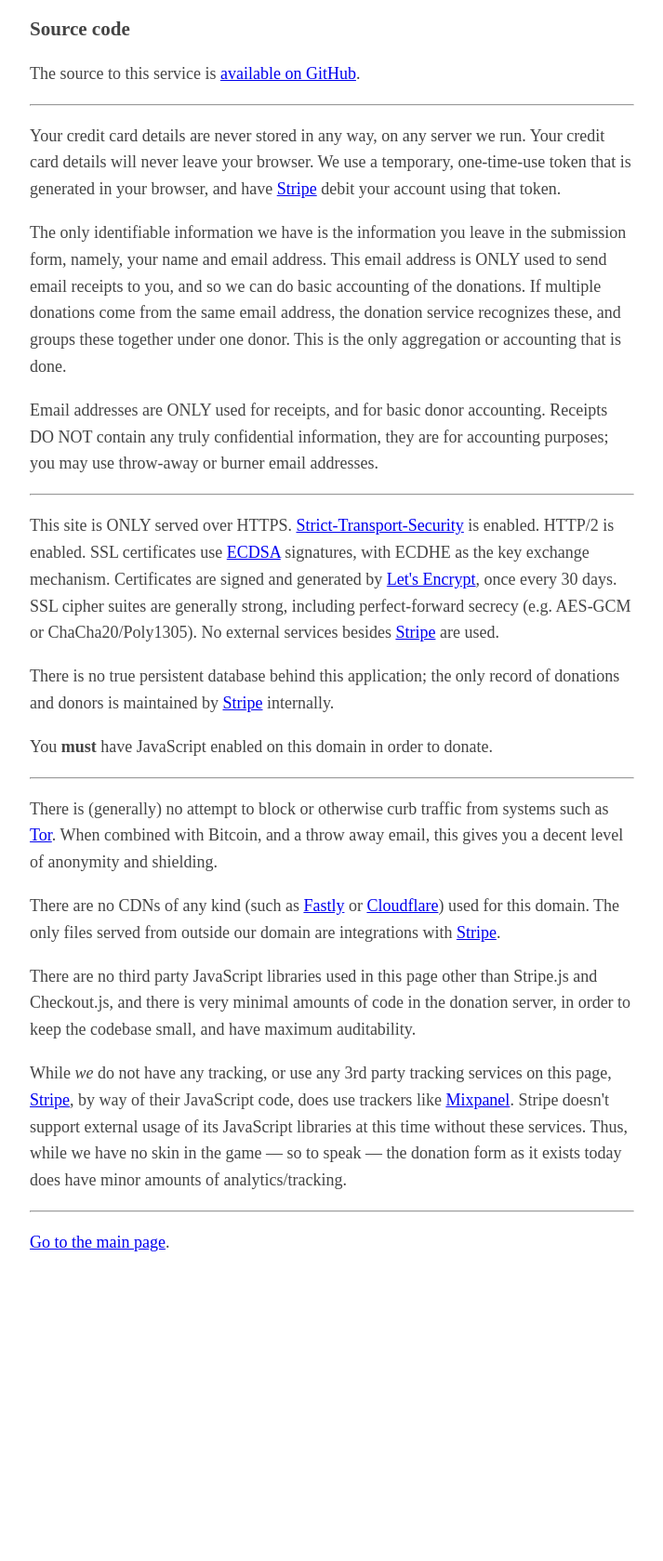
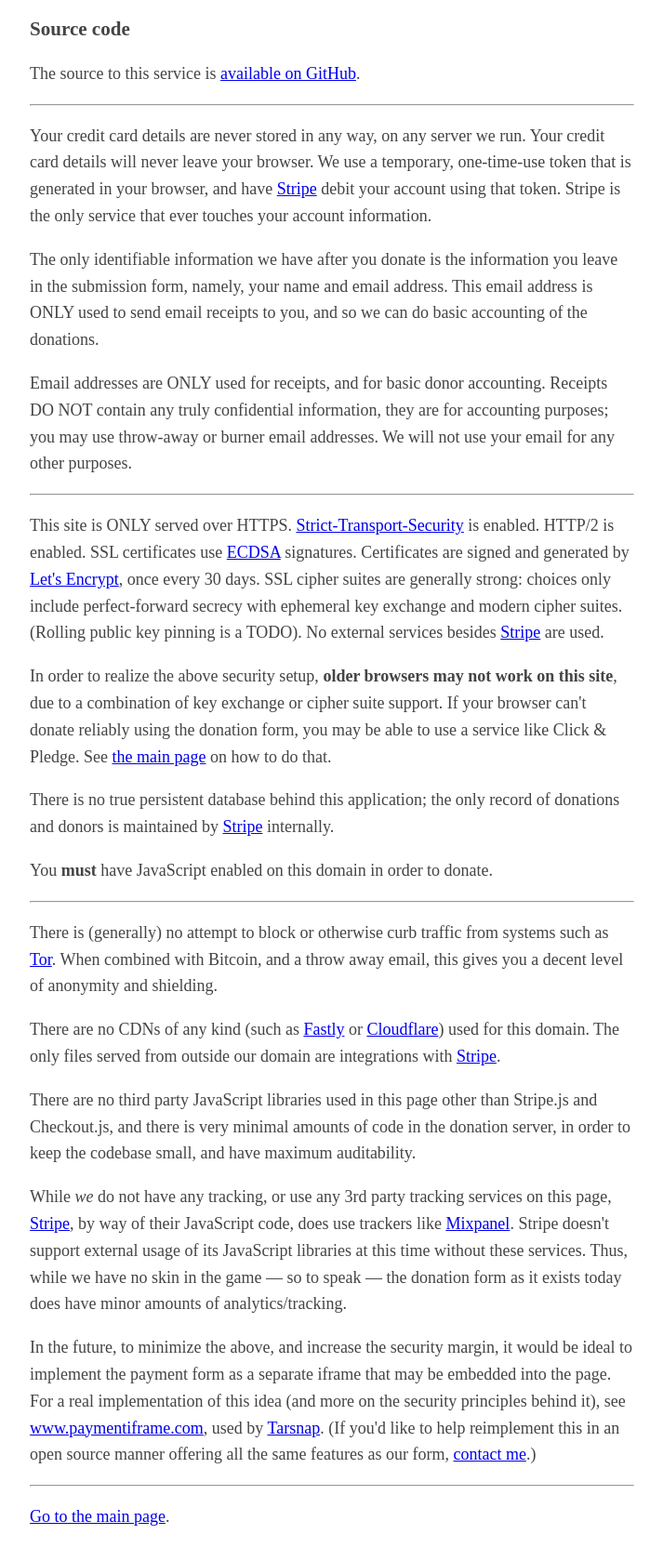
Before and after one commit to thoughtpolice/haskell-donate, a plain HTML site: page frontend/security.html in a window 1280 px wide. Shown: the part 225-1904 px from the top of the page at 93% size, without its empty margins (283-996 px from the left). Before the commit the page ends 1616 px from the top, so only its background shows below. Drawn offline with Linux system fonts and the light colour scheme.

Commit message:
frontend: rework a bunch of verbiage
Signed-off-by: Austin Seipp <aseipp@pobox.com>

```diff
--- a/frontend/security.html
+++ b/frontend/security.html
@@ -17,10 +17,10 @@
     <h1>Security and privacy</h1>
 
     <p>Security and privacy are taken seriously when
-    using <a href="/donate.html">the donation form</a>. Donations rely
-    on almost no outside services, and can be made (for the most part)
-    completely anonymously. Here you can find some notes and common
-    points addressing some questions you might have.</p>
+    using <a href="/donate.html">the donation form</a>. Donations rely on almost
+    no outside services, and can be made (for the most part) completely
+    anonymously. Here you can find some notes and common points addressing some
+    questions you might have.</p>
 
     <h3>Source code</h3>
 
@@ -30,26 +30,22 @@
 
     <hr/>
 
-    <p>Your credit card details are never stored in any way, on any
-    server we run. Your credit card details will never leave your
-    browser. We use a temporary, one-time-use token that is generated
-    in your browser, and
-    have <a href="https://www.stripe.com">Stripe</a> debit your
-    account using that token.</p>
+    <p>Your credit card details are never stored in any way, on any server we
+    run. Your credit card details will never leave your browser. We use a
+    temporary, one-time-use token that is generated in your browser, and
+    have <a href="https://www.stripe.com">Stripe</a> debit your account using
+    that token. Stripe is the only service that ever touches your account
+    information.</p>
 
-    <p>The only identifiable information we have is the information
-    you leave in the submission form, namely, your name and email
-    address. This email address is ONLY used to send email receipts to
-    you, and so we can do basic accounting of the donations. If
-    multiple donations come from the same email address, the donation
-    service recognizes these, and groups these together under one
-    donor. This is the only aggregation or accounting that is
-    done.</p>
+    <p>The only identifiable information we have after you donate is the
+    information you leave in the submission form, namely, your name and email
+    address. This email address is ONLY used to send email receipts to you, and
+    so we can do basic accounting of the donations.</p>
 
     <p>Email addresses are ONLY used for receipts, and for basic donor
-    accounting. Receipts DO NOT contain any truly confidential
-    information, they are for accounting purposes; you may use
-    throw-away or burner email addresses.</p>
+    accounting. Receipts DO NOT contain any truly confidential information, they
+    are for accounting purposes; you may use throw-away or burner email
+    addresses. We will not use your email for any other purposes.</p>
 
     <hr/>
 
@@ -57,14 +53,21 @@
     HTTPS. <a href="https://en.wikipedia.org/wiki/HTTP_Strict_Transport_Security">Strict-Transport-Security</a>
     is enabled. HTTP/2 is enabled. SSL certificates
     use <a href="https://en.wikipedia.org/wiki/Elliptic_Curve_Digital_Signature_Algorithm">ECDSA</a>
-    signatures, with ECDHE as the key exchange mechanism. Certificates are
-    signed and generated by <a href="https://letsencrypt.org">Let's Encrypt</a>,
-    once every 30 days. SSL cipher suites are generally strong, including
-    perfect-forward secrecy (e.g. AES-GCM or ChaCha20/Poly1305). No external
-    services besides <a href="https://www.stripe.com">Stripe</a> are used.</p>
+    signatures. Certificates are signed and generated
+    by <a href="https://letsencrypt.org">Let's Encrypt</a>, once every 30
+    days. SSL cipher suites are generally strong: choices only include
+    perfect-forward secrecy with ephemeral key exchange and modern cipher
+    suites. (Rolling public key pinning is a TODO). No external services
+    besides <a href="https://www.stripe.com">Stripe</a> are used.</p>
 
-    <p>There is no true persistent database behind this application;
-    the only record of donations and donors is maintained by
+    <p>In order to realize the above security setup, <strong>older browsers may
+    not work on this site</strong>, due to a combination of key exchange or
+    cipher suite support. If your browser can't donate reliably using the
+    donation form, you may be able to use a service like Click &
+    Pledge. See <a href="/">the main page</a> on how to do that.</p>
+
+    <p>There is no true persistent database behind this application; the only
+    record of donations and donors is maintained by
     <a href="https://www.stripe.com">Stripe</a> internally.</p>
 
     <p>You <strong>must</strong> have JavaScript enabled on this domain in order
@@ -72,32 +75,41 @@
 
     <hr/>
 
-    <p>There is (generally) no attempt to
-    block or otherwise curb traffic from systems such
-    as <a href="https://www.tor-project.org">Tor</a>. When combined
-    with Bitcoin, and a throw away email, this gives you a decent
-    level of anonymity and shielding.</p>
+    <p>There is (generally) no attempt to block or otherwise curb traffic from
+    systems such as <a href="https://www.tor-project.org">Tor</a>. When combined
+    with Bitcoin, and a throw away email, this gives you a decent level of
+    anonymity and shielding.</p>
 
     <p>There are no CDNs of any kind (such
     as <a href="https://www.fastly.com">Fastly</a>
-    or <a href="https://www.cloudflare.com">Cloudflare</a>) used for
-    this domain. The only files served from outside our domain are
-    integrations with <a href="https://www.stripe.com">Stripe</a>.</p>
+    or <a href="https://www.cloudflare.com">Cloudflare</a>) used for this
+    domain. The only files served from outside our domain are integrations
+    with <a href="https://www.stripe.com">Stripe</a>.</p>
 
-    <p>There are no third party JavaScript libraries used in this page
-    other than Stripe.js and Checkout.js, and there is very minimal
-    amounts of code in the donation server, in order to keep the
-    codebase small, and have maximum auditability.</p>
+    <p>There are no third party JavaScript libraries used in this page other
+    than Stripe.js and Checkout.js, and there is very minimal amounts of code in
+    the donation server, in order to keep the codebase small, and have maximum
+    auditability.</p>
 
-    <p>While <em>we</em> do not have any tracking, or use any 3rd
-    party tracking services on this
-    page, <a href="https://www.stripe.com">Stripe</a>, by way of their
-    JavaScript code, does use trackers
-    like <a href="https://mixpanel.com">Mixpanel</a>. Stripe doesn't
-    support external usage of its JavaScript libraries at this time
-    without these services. Thus, while we have no skin in the game
-    &mdash; so to speak &mdash; the donation form as it exists today
-      does have minor amounts of analytics/tracking.</p>
+    <p>While <em>we</em> do not have any tracking, or use any 3rd party tracking
+    services on this page, <a href="https://www.stripe.com">Stripe</a>, by way
+    of their JavaScript code, does use trackers
+    like <a href="https://mixpanel.com">Mixpanel</a>. Stripe doesn't support
+    external usage of its JavaScript libraries at this time without these
+    services. Thus, while we have no skin in the game &mdash; so to speak
+    &mdash; the donation form as it exists today does have minor amounts of
+    analytics/tracking.</p>
+
+    <p>In the future, to minimize the above, and increase the security margin,
+    it would be ideal to implement the payment form as a separate iframe that
+    may be embedded into the page. For a real implementation of this idea (and
+    more on the security principles behind it),
+    see <a href="https://www.paymentiframe.com">www.paymentiframe.com</a>, used
+    by <a href="https://www.tarsnap.com">Tarsnap</a>. (If you'd like to help
+    reimplement this in an open source manner offering all the same features as
+    our
+    form, <a href="mailto:aseipp@pobox.com?subject=Open%20Payment%20iframe">contact
+    me</a>.)</p>
 
     <hr>
     <p><a href="/">Go to the main page</a>.</p>
```
Also changed, not shown: frontend/index.html (+31 -36 lines).
